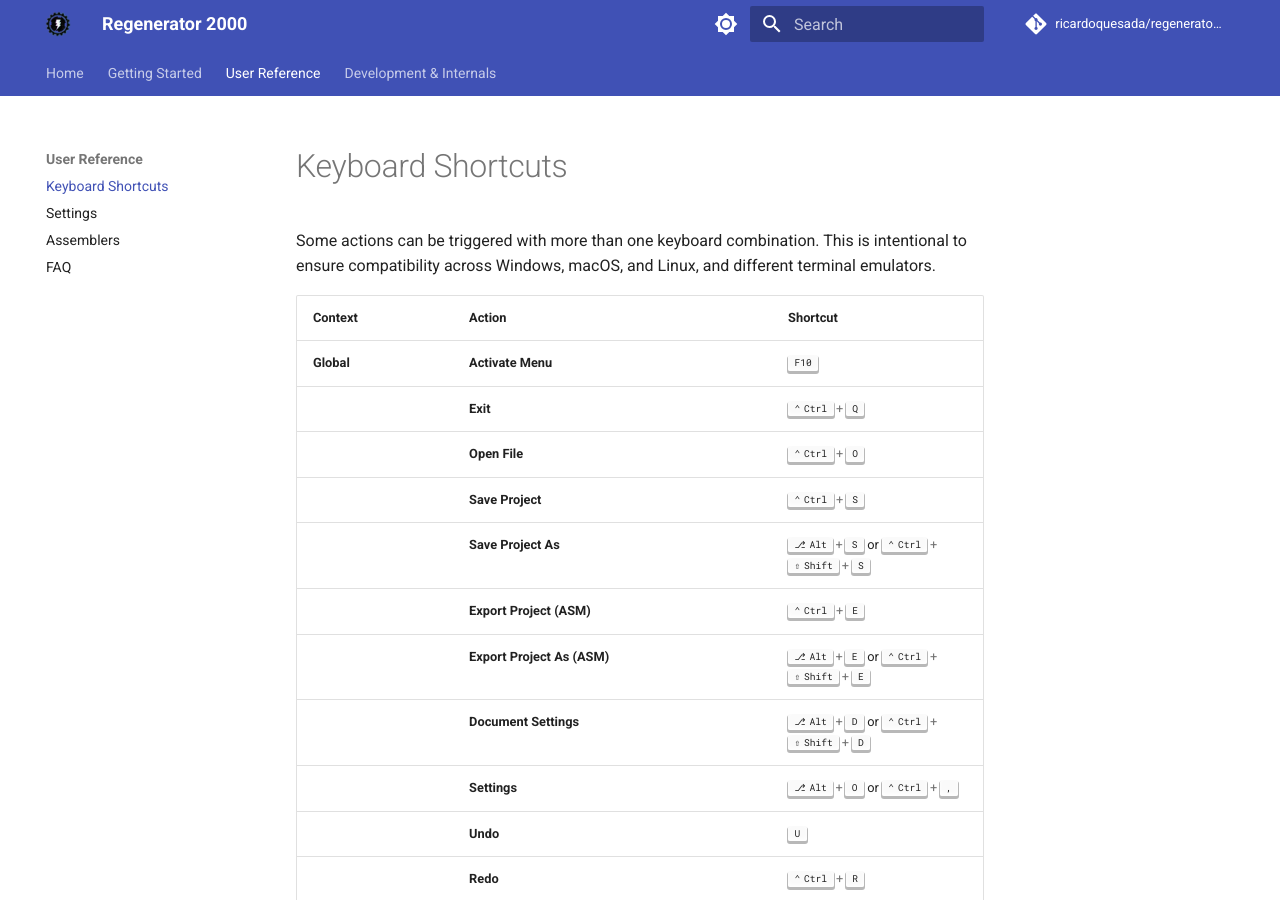
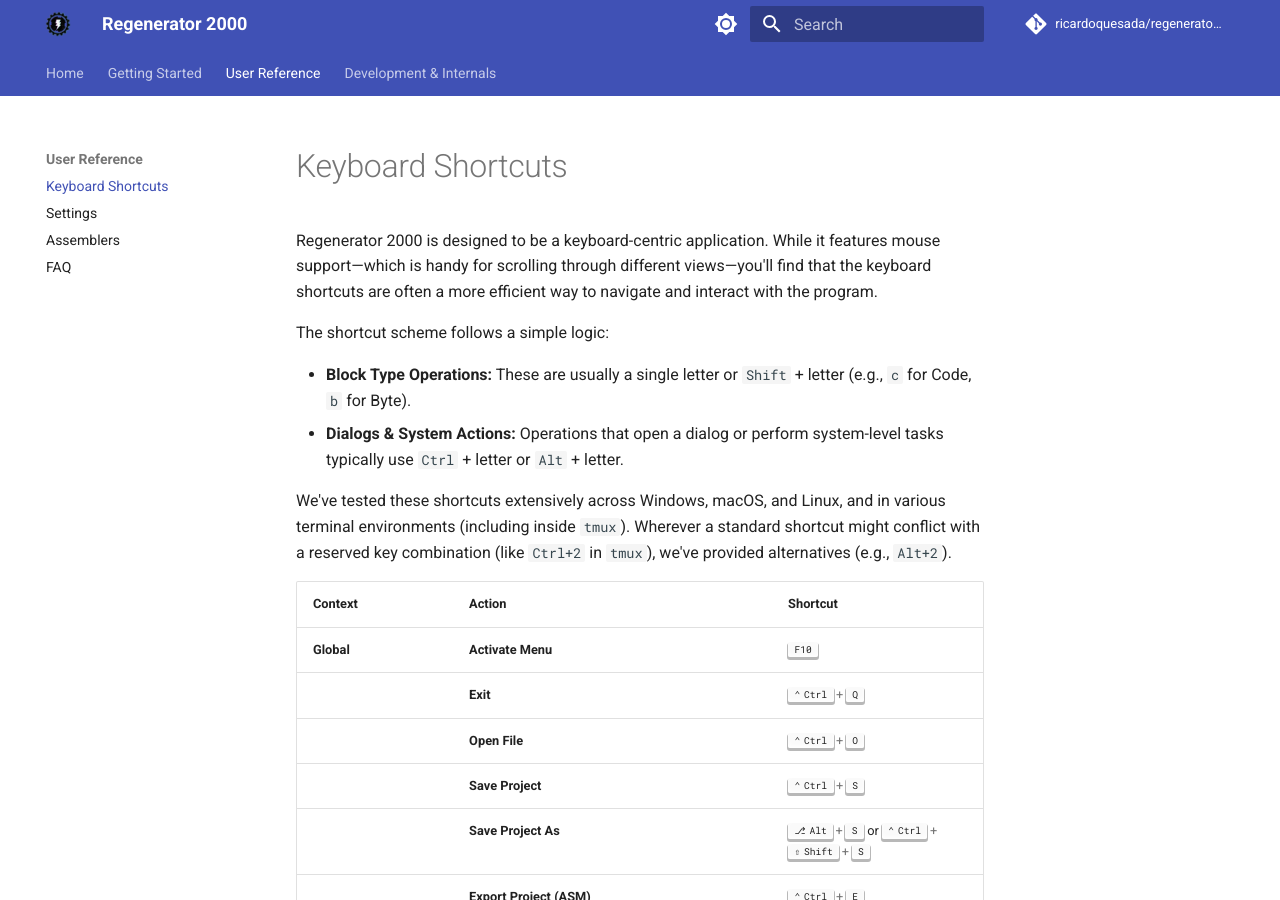
Before and after one commit to ricardoquesada/regenerator2000, an MkDocs documentation site: the page built from docs/keyboard_shortcuts.md, in a window 1280 px wide and 900 px high. Built offline with MkDocs 1.6.1 and Material for MkDocs 9.7.7, drawn with Linux system fonts in a browser that asks for light colours; comment, search, counter and statistics services are not loaded.

Commit message:
update keyboard shortcut doc

```diff
--- a/docs/keyboard_shortcuts.md
+++ b/docs/keyboard_shortcuts.md
@@ -1,7 +1,13 @@
 # Keyboard Shortcuts
 
-Some actions can be triggered with more than one keyboard combination. This is intentional to ensure compatibility
-across Windows, macOS, and Linux, and different terminal emulators.
+Regenerator 2000 is designed to be a keyboard-centric application. While it features mouse support—which is handy for scrolling through different views—you'll find that the keyboard shortcuts are often a more efficient way to navigate and interact with the program.
+
+The shortcut scheme follows a simple logic:
+
+- **Block Type Operations:** These are usually a single letter or `Shift` + letter (e.g., `c` for Code, `b` for Byte).
+- **Dialogs & System Actions:** Operations that open a dialog or perform system-level tasks typically use `Ctrl` + letter or `Alt` + letter.
+
+We've tested these shortcuts extensively across Windows, macOS, and Linux, and in various terminal environments (including inside `tmux`). Wherever a standard shortcut might conflict with a reserved key combination (like `Ctrl+2` in `tmux`), we've provided alternatives (e.g., `Alt+2`).
 
 | Context                            | Action                                                                                  | Shortcut                                                      |
 | :--------------------------------- | :-------------------------------------------------------------------------------------- | :------------------------------------------------------------ |
```
